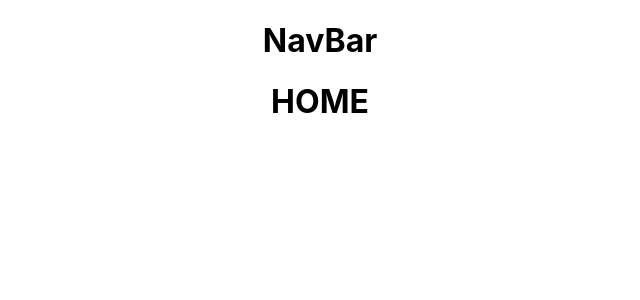
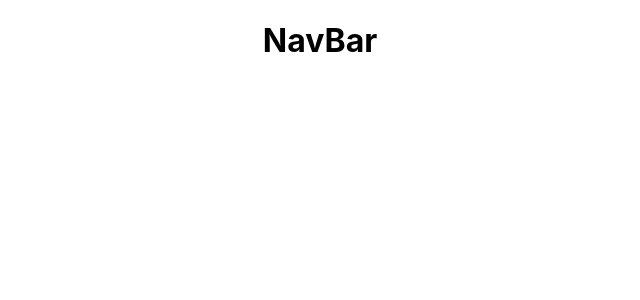
Before and after one commit to dpolcari18/frontend-weDrive, a React (Create React App) app: page /home in a window 1280 px wide. Shown: the top 300 px of the page, without its empty margins (320-960 px from the left). Built offline with nearby package versions, Linux system fonts and the light colour scheme.

Commit message:
working on conditional rendering routes with redirect

```diff
--- a/package.json
+++ b/package.json
@@ -6,7 +6,9 @@
     "@testing-library/jest-dom": "^5.11.10",
     "@testing-library/react": "^11.2.6",
     "@testing-library/user-event": "^12.8.3",
+    "bootstrap": "^4.6.0",
     "react": "^17.0.2",
+    "react-bootstrap": "^1.5.2",
     "react-dom": "^17.0.2",
     "react-redux": "^7.2.3",
     "react-router-dom": "^5.2.0",
--- a/src/components/Login.js
+++ b/src/components/Login.js
@@ -1,4 +1,5 @@
 import React, { useState } from 'react'
+import { withRouter } from 'react-router'
 import { Link } from 'react-router-dom'
 
 // Redux
@@ -7,7 +8,7 @@ import { connect } from 'react-redux'
 // Endpoints
 const LOGIN_URL = 'http://localhost:3000/sessions'
 
-const Login = ({ login_user }) => {
+const Login = ({ history, login_user }) => {
 
     const [email, setEmail] = useState('')
     const [password, setPassword] = useState('')
@@ -37,6 +38,7 @@ const Login = ({ login_user }) => {
         if (sesRes.status === 'Success') {
             localStorage.setItem('auth_key', sesRes.token)
             login_user()
+            history.push('/home')
         } else if (sesRes.status === 'Failed') {
             alert(sesRes.msg)
             // Reset form if login fails
@@ -75,4 +77,4 @@ const mapDispatchToProps = (dispatch) => {
     }
 }
 
-export default connect(null, mapDispatchToProps)(Login)
+export default connect(null, mapDispatchToProps)(withRouter(Login))
--- a/src/containers/Home.js
+++ b/src/containers/Home.js
@@ -1,8 +1,11 @@
 import React from 'react'
 
 const Home = () => {
+    debugger
     return(
-        <h1>HOME</h1>
+        <div>
+            <h1>HOME</h1>
+        </div>
     )
 }
 
--- a/src/containers/MainContainer.js
+++ b/src/containers/MainContainer.js
@@ -1,5 +1,5 @@
 import React, { useEffect } from 'react'
-import { BrowserRouter as Router, Route } from 'react-router-dom'
+import { BrowserRouter as Router, Route, Redirect } from 'react-router-dom'
 
 // Containers
 import Home from './Home'
@@ -24,13 +24,19 @@ const MainContainer = ({ login_user }) => {
         }
     }, [login_user])
 
+    // Check if auth_key is stored in local storage before routing
+    const loggedIn = async () => {
+        const confirmed = await localStorage.getItem('auth_key') ? true : false
+        return confirmed
+    }
+
     return(
         <Router>
             <div>
                 <NavBar />
                 <Route exact path='/' render={() => <Landing />} />
                 <Route path='/signup' render={() => <SignUp />} />
-                <Route path='/home' render={() => <Home />} />
+                <Route path='/home' render={() => { loggedIn() ? <Home /> : <Redirect to='/' />}} />
                 <Route path='/profile' render={() => <Profile />} />
                 <Route path='/trips' render={() => <Trips />} />
                 <Route path='/vehicles' render={() => <Vehicles />} />
--- a/src/containers/NavBar.js
+++ b/src/containers/NavBar.js
@@ -1,13 +1,15 @@
 import React from 'react'
+import { withRouter } from 'react-router'
 
 // Redux
 import { connect } from 'react-redux'
 
-const NavBar = ({ logout_user, loggedIn }) => {
+const NavBar = ({ history, logout_user, loggedIn }) => {
 
     const handleLogout = () => {
         localStorage.removeItem('auth_key')
         logout_user()
+        history.push('/')
     }
 
     return (
@@ -28,4 +30,4 @@ const mapDispatchToProps = (dispatch) => {
     }
 }
 
-export default connect(mapStateToProps, mapDispatchToProps)(NavBar)
+export default connect(mapStateToProps, mapDispatchToProps)(withRouter(NavBar))
```
Also changed, not shown: 1 other file (tests, documents, lock files or other folders).
